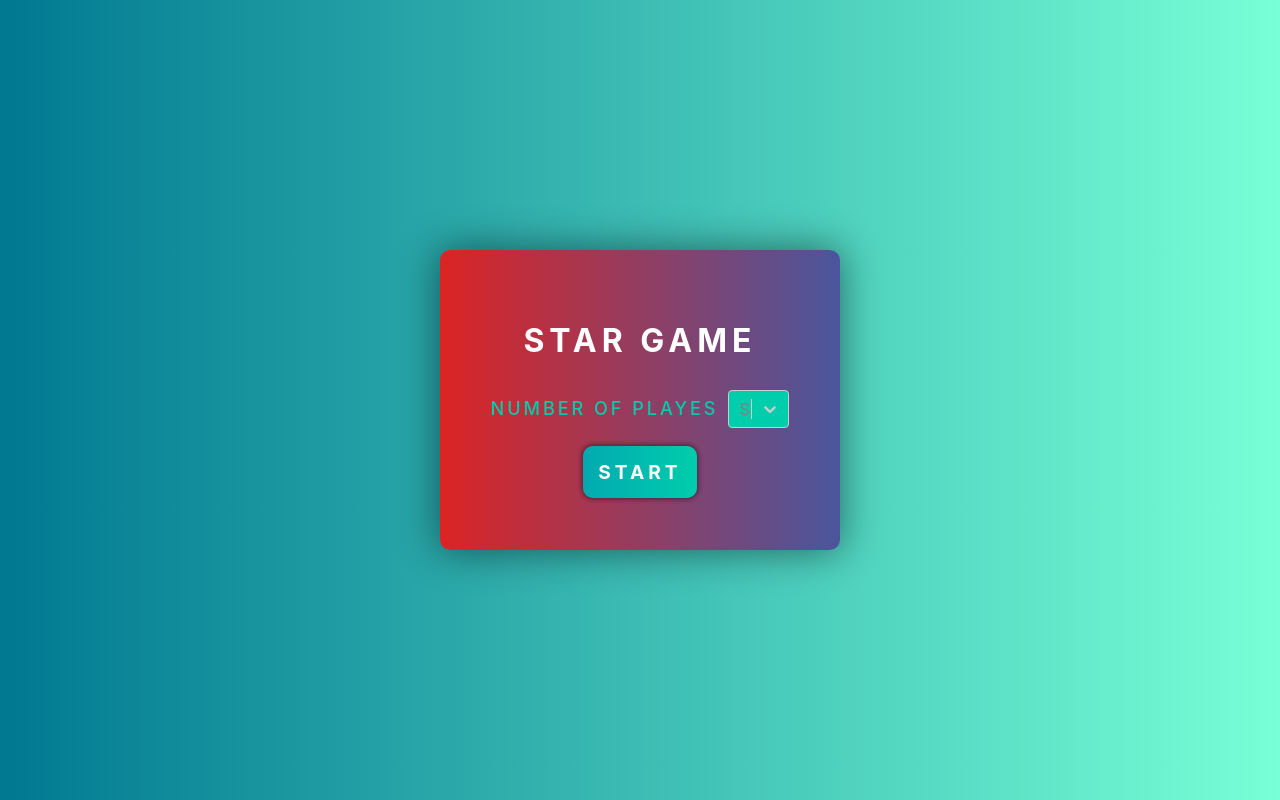
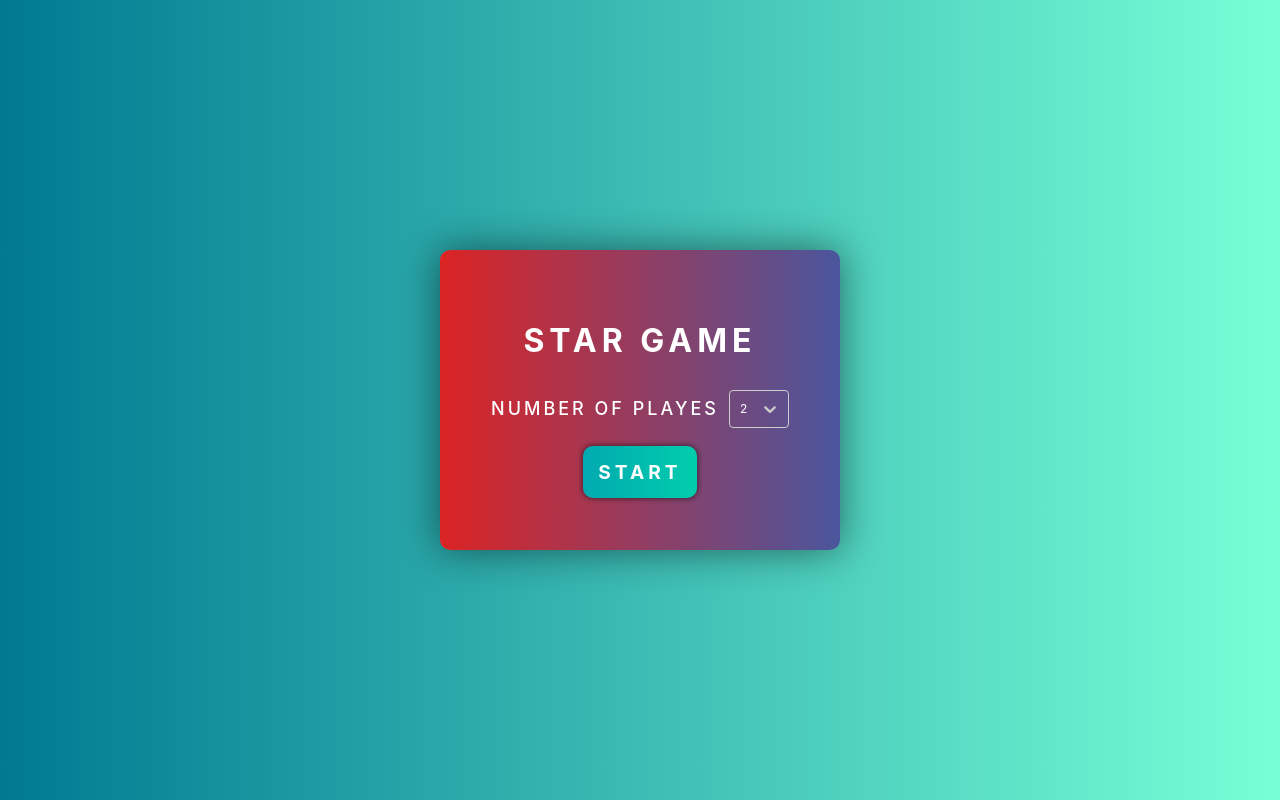
Before and after one commit to AnvarPK/bingo-game, a React (Create React App) app: page / in a window 1280 px wide. Built offline with nearby package versions, Linux system fonts and the light colour scheme; no server answers; the database is empty.

Commit message:
Start bage integrated with firebase

```diff
--- a/src/pages/Play/Board/Cell.jsx
+++ b/src/pages/Play/Board/Cell.jsx
@@ -3,11 +3,12 @@ import { useDispatch } from "react-redux";
 import { crossCell, startCheckCell } from "../../../redux/actions/boardCells";
 
 
-const Cell = ({ obj, data }) => {
+const Cell = ({ boardID, obj }) => {
     const [rowIndex, columnIndex] = obj.pos;
     const dispatch = useDispatch();
-    const clickHandler = useCallback((e) => {
-        dispatch(startCheckCell("-MY_XQzDrpB1v26mJ_KO", obj, data));
+
+    const clickHandler = useCallback(_ => {
+        if (!obj.isChecked && boardID ) dispatch(startCheckCell(boardID, obj));
     }, [dispatch])
 
     useEffect(() => {
@@ -29,12 +30,4 @@ const Cell = ({ obj, data }) => {
 }
 
 
-// const mapStateToProps = (state) => {
-//     console.log(state)
-//     return {
-//         boardId: state.boardCells.id,
-//     }
-// }
-
-// export default connect(mapStateToProps)(Cell);
 export default Cell;
--- a/src/pages/Play/Board/index.jsx
+++ b/src/pages/Play/Board/index.jsx
@@ -3,22 +3,19 @@ import './style.scss';
 import Cell from './Cell';
 import { getCells } from '../../../redux/selectors/boardCells';
 
-const Board = props => {
-    const { cells, data } = props;
+const Board = ({ boardID, cells }) => {
     return (
         <div className="board" >
             {cells.map((item) => (
-                <Cell obj={item} data={data} key={item.number} />
+                <Cell obj={item} key={item.number} boardID={boardID} />
             ))}
         </div>
     )
 }
 
-const mapStateToProps = (state) => {
-    return {
-        data: state.boardCells.cells,
-        cells: getCells(state.boardCells.cells, state.boardNumbers),
-    }
-}
+const mapStateToProps = (state) => ({
+    cells: getCells(state.boardCells.cells, state.boardNumbers),
+    boardID: state.board.id
+});
 
 export default connect(mapStateToProps)(Board);
--- a/src/pages/Play/index.jsx
+++ b/src/pages/Play/index.jsx
@@ -1,25 +1,19 @@
-import React from 'react'
-import { useEffect } from 'react';
+import React, { useEffect } from 'react'
 import { connect, useDispatch } from 'react-redux';
-import { startSetBoard } from '../../redux/actions/board'
+import { fromDB } from '../../firebase/firebase';
 import Board from './Board'
 import ResultBord from './ResultBord'
+import './style.scss';
 
-const boardData = {
-    playersCount :  2,
-    cellPos : { row: null, column: null }
-};
-
-const Play = ({boardID}) => {
-    console.log(boardID)
+const Play = ({ boardID }) => {
     const dispatch = useDispatch();
     useEffect(() => {
-        // dispatch(startSetBoard(boardData))
+        fromDB(boardID, dispatch)
     }, [])
     return (
         <div className="container">
             <div className="flex ">
-                <div className="flex-grow h-screen place-center">
+                <div className="flex-grow h-screen place-center boar-wrapper">
                     <Board />
                     <ResultBord />
                 </div>
--- /dev/null
+++ b/src/pages/Play/style.scss
@@ -0,0 +1,3 @@
+.boar-wrapper {
+    gap: 0.5em;
+}
--- a/src/pages/Start/index.jsx
+++ b/src/pages/Start/index.jsx
@@ -1,4 +1,9 @@
-import Select from 'react-select'
+import { useCallback, useState } from 'react';
+import { connect, useDispatch } from 'react-redux';
+import { Redirect } from 'react-router';
+import Select from 'react-select';
+import { startSetBoard } from '../../redux/actions/board';
+import { colourStyles } from './style';
 import './style.scss';
 
 const options = [
@@ -7,21 +12,24 @@ const options = [
     { value: '4', label: '4' }
 ]
 
+const Start = ({ boardID }) => {
+    const dispatch = useDispatch();
+    const [playerCount, setPlayerCount] = useState(options[0]);
 
-const colourStyles = {
-    control: styles => ({ ...styles, backgroundColor: '#00CDAC', marginLeft: 10 }),
-    option: (styles, { data, isSelected }) => {
-        return {
-            ...styles,
-            backgroundColor: isSelected ? '#02aab0' : '#00CDAC',
-            color: isSelected ? 'white' : data.color
+    const chnageHandler = useCallback(val => {
+        setPlayerCount(val)
+    }, [])
+
+    const clickHandler = useCallback(_ => {
+        const boardData = {
+            playersCount: +playerCount.value,
+            cellPos: { row: null, column: null }
         };
-    },
-    menu:styles => ({ ...styles, backgroundColor: '#00CDAC' })
-};
+        dispatch(startSetBoard(boardData))
+    }, [playerCount])
 
+    if (boardID) return <Redirect to='/play' />;
 
-const Start = () => {
     return (
         <div className="start-page h-screen place-center">
             <div className="start-wrapper">
@@ -31,20 +39,21 @@ const Start = () => {
                         <label htmlFor="" className="game-inputs__label">Number of Playes</label>
                         <Select
                             options={options}
-                            label="Single select"
+                            label="Count"
+                            value={playerCount}
                             styles={colourStyles}
+                            onChange={chnageHandler}
                         />
-                        {/* <input type="number" className="game-inputs__players" /> */}
                     </div>
                     <div className="game-inputs__field">
-                        <button className="game-inputs__start-button">START</button>
+                        <button className="game-inputs__start-button" onClick={clickHandler}>START</button>
                     </div>
-
-
                 </div>
             </div>
         </div>
     )
 }
 
-export default Start
+const mapStateToProps = ({ board }) => ({ boardID: board.id })
+
+export default connect(mapStateToProps)(Start);
--- /dev/null
+++ b/src/pages/Start/style.js
@@ -0,0 +1,14 @@
+export const colourStyles = {
+    control: (styles, { isFocused }) => ({
+        ...styles, backgroundColor: 'tarnsparent', marginLeft: 10, width: 60, letterSpacing: 1, fontSize: 12
+    }),
+    input: styles => ({ ...styles, color: '#fff' }),
+    singleValue: styles => ({ ...styles, color: '#fff' }),
+    indicatorSeparator: _ => ({ display: 'none' }),
+    option: (styles, { isSelected }) => ({
+        ...styles,
+        backgroundColor: isSelected ? '#02aab0' : '#00CDAC',
+        color: isSelected && 'white'
+    }),
+    menu: styles => ({ ...styles, backgroundColor: '#00CDAC' })
+};
--- a/src/pages/Start/style.scss
+++ b/src/pages/Start/style.scss
@@ -39,7 +39,7 @@
     letter-spacing: 3px;
   }
   &__label {
-    color: #00CDAC;
+    // color: #00CDAC;
     font-weight: 500;
     font-size: large;
   }
--- a/src/redux/actions/board.js
+++ b/src/redux/actions/board.js
@@ -8,17 +8,10 @@ export const setBoard = (payload) => ({
 
 export const startSetBoard = (boardData = {}) => {
     return (dispatch) => {
-
-        const {
-            playersCount =  2,
-            cellPos = {row:null,column:null}
-        } = boardData;
-
-        const board = { playersCount, cellPos };
-        DB.ref('boards').push(board).then((ref) => {
+        DB.ref('boards').push(boardData).then((ref) => {
             dispatch(setBoard({
                 id: ref.key,
-                ...board
+                ...boardData
             }))
         })
 
--- a/src/redux/actions/boardCells.js
+++ b/src/redux/actions/boardCells.js
@@ -6,11 +6,14 @@ export const checkCell = (payload) => ({
     payload
 })
 
-export const startCheckCell = (id, payload, cells) => {
+export const startCheckCell = (id, payload) => {
     console.log(id, payload)
     return (dispatch) => {
-        DB.ref(`boards/${id}/cells/${payload.pos[0]}/${payload.pos[1]}`).update({ isChecked: true }).then(() => {
+        const cellPos = { row: payload.pos[0], column: payload.pos[1] };
+
+        DB.ref(`boards/${id}/cellPos`).update(cellPos).then(() => {
             dispatch(checkCell(payload))
+
         }).catch((e) => {
             console.log("Failed. ", e);
         })
--- a/src/redux/configStore.js
+++ b/src/redux/configStore.js
@@ -2,7 +2,7 @@ import { createStore, applyMiddleware, compose } from 'redux';
 import thunk from 'redux-thunk';
 import reducers from './reducers';
 
-// const composeEnhancers = window.__REDUX_DEVTOOLS_EXTENSION_COMPOSE__ || compose;
+const composeEnhancers = window.__REDUX_DEVTOOLS_EXTENSION_COMPOSE__ || compose;
 
-// export default () => createStore(reducers, composeEnhancers(applyMiddleware(thunk)));
-export default () => createStore(reducers, applyMiddleware(thunk));
+export default () => createStore(reducers, composeEnhancers(applyMiddleware(thunk)));
+// export default () => createStore(reducers, applyMiddleware(thunk));
--- a/src/redux/reducers/boardCells.js
+++ b/src/redux/reducers/boardCells.js
@@ -20,6 +20,7 @@ export default (state = newBoadrValues, action) => {
             return {
                 ...state,
                 cells: state.cells.map((row) => row.map((cell) => {
+                    console.log(cell.pos === action.payload.pos)
                     if (cell.pos === action.payload.pos) cell.isChecked = true;
                     return cell;
                 }))
```
